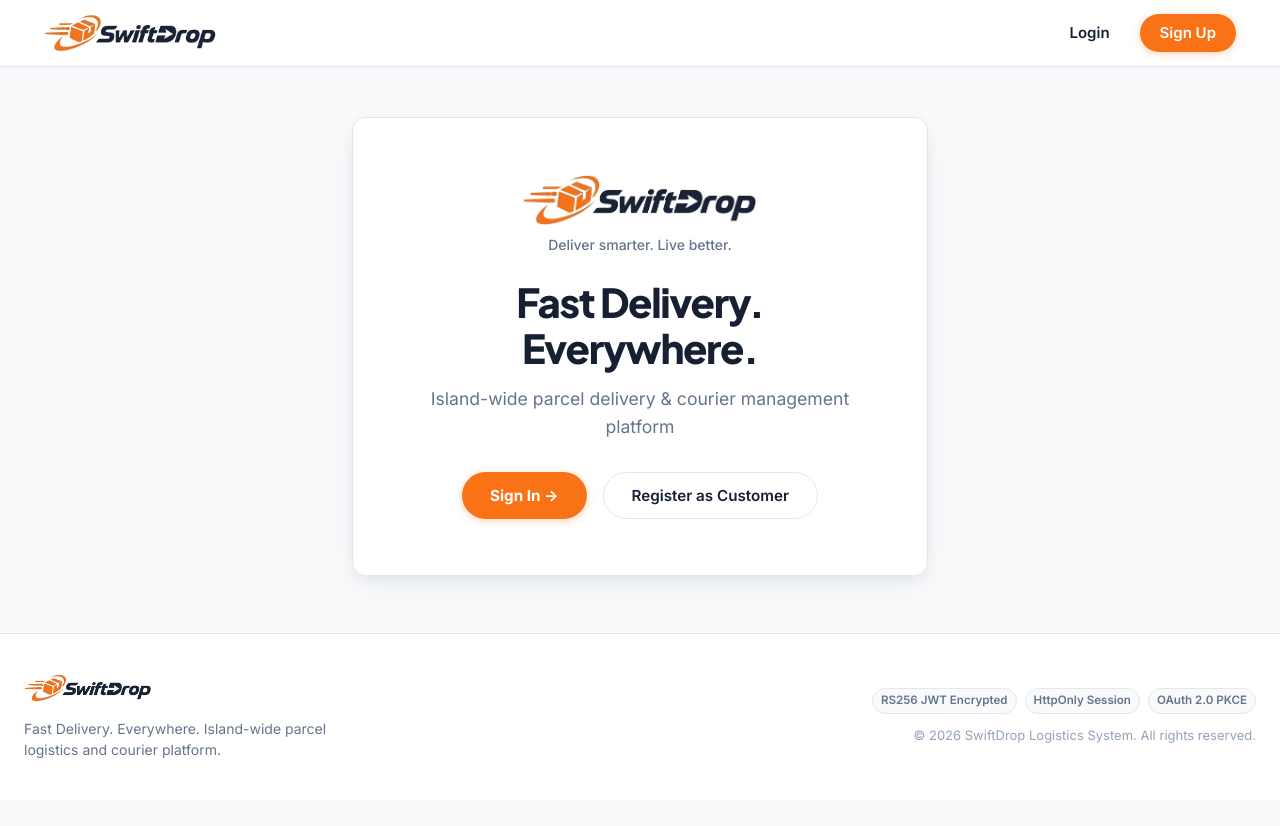
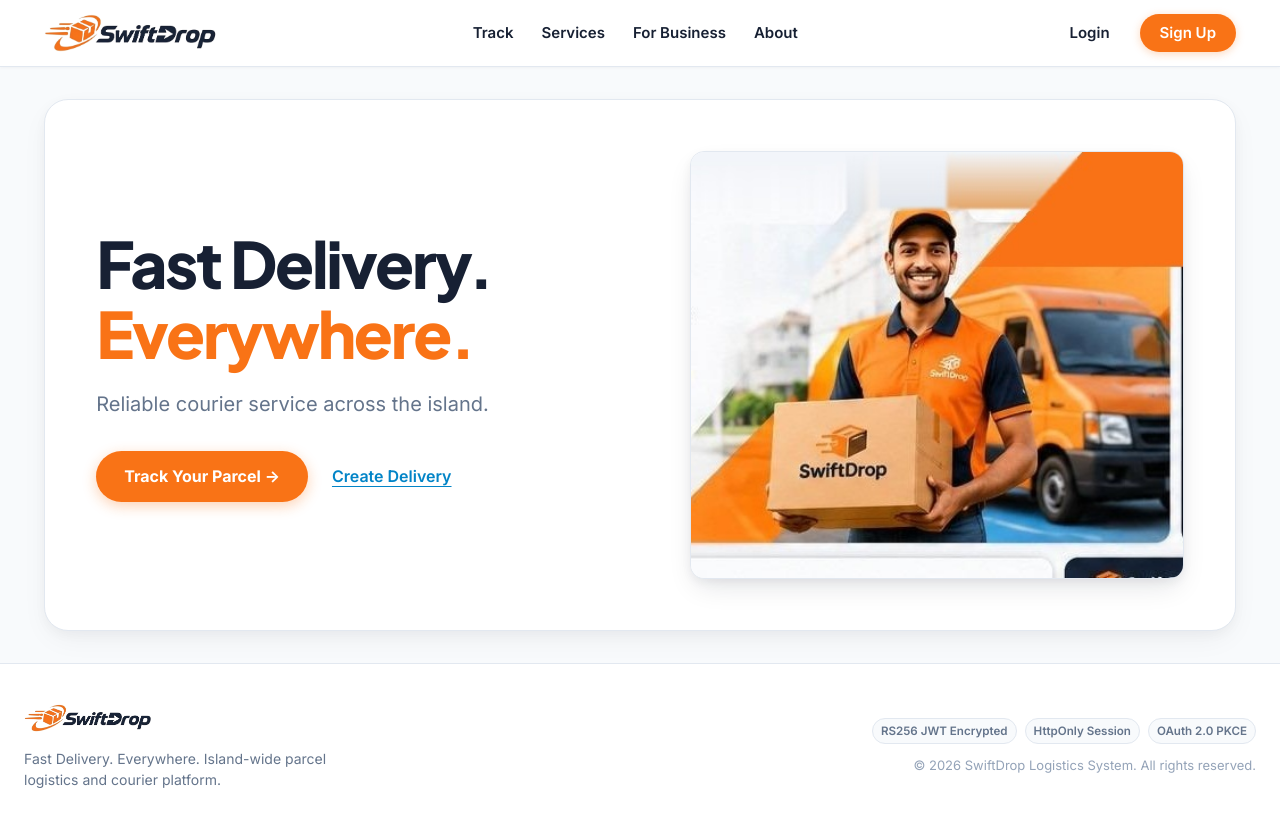
Before and after one commit to adshaya30/Swiftdrop, a React (Vite) app in the folder frontend/: page / in a window 1280 px wide. Shown: the top 826 px of the page. Before the commit the page ends 800 px from the top, so only its background shows below. Built offline with nearby package versions, Linux system fonts and the light colour scheme; no server answers.

Commit message:
feat(frontend): redesign homepage hero section

```diff
--- a/frontend/src/App.css
+++ b/frontend/src/App.css
@@ -1,87 +1,206 @@
-/* App.css – SwiftDrop Shared Foundation Styling */
+/* App.css – SwiftDrop Homepage Hero Section */
 
-.home-page {
-  display: flex;
-  align-items: center;
-  justify-content: center;
-  min-height: 70vh;
-  padding: 2.5rem 1.5rem;
+.home-hero-container {
+  max-width: 1240px;
+  margin: 2rem auto;
+  padding: 0 1.5rem;
+  width: 100%;
 }
 
-.welcome-card {
-  width: min(100%, 36rem);
-  padding: clamp(2rem, 6vw, 3.5rem);
-  text-align: center;
+.home-hero-card {
   background: #FFFFFF;
   border: 1px solid var(--sd-border, #E2E8F0);
-  border-radius: var(--sd-radius-card, 14px);
-  box-shadow: 0 10px 30px -5px rgba(15, 23, 42, 0.08), 0 4px 12px rgba(15, 23, 42, 0.04);
+  border-radius: clamp(16px, 3vw, 24px);
+  padding: clamp(2rem, 4vw, 3.5rem);
+  box-shadow: 0 10px 30px -5px rgba(15, 23, 42, 0.06), 0 4px 12px rgba(15, 23, 42, 0.03);
+  display: grid;
+  grid-template-columns: 1.1fr 1fr;
+  align-items: center;
+  gap: clamp(2rem, 4vw, 3.5rem);
+  position: relative;
+  overflow: hidden;
 }
 
-.welcome-logo-wrap {
+/* Left Content Area */
+.hero-content {
   display: flex;
   flex-direction: column;
-  align-items: center;
-  margin-bottom: 1.5rem;
+  align-items: flex-start;
+  z-index: 2;
 }
 
-.welcome-tagline {
-  margin: 0.5rem 0 0;
-  font-size: 0.875rem;
-  font-weight: 500;
-  color: var(--sd-text-secondary, #64748B);
-}
-
-.welcome-card h1 {
+.hero-title {
   margin: 0;
-  color: var(--sd-navy, #172033);
   font-family: var(--sd-font-heading);
-  font-size: clamp(1.85rem, 5vw, 2.5rem);
+  font-size: clamp(2.5rem, 5vw, 4rem);
   font-weight: 800;
-  line-height: 1.15;
+  line-height: 1.1;
   letter-spacing: -0.035em;
 }
 
-.welcome-subtitle {
-  margin: 0.875rem 0 0;
-  color: var(--sd-text-secondary, #64748B);
-  font-size: clamp(0.95rem, 2.5vw, 1.1rem);
-  line-height: 1.55;
+.hero-title-navy {
+  display: block;
+  color: var(--sd-navy, #172033);
 }
 
-.welcome-auth-actions {
+.hero-title-orange {
+  display: block;
+  color: var(--sd-orange, #F97316);
+}
+
+.hero-subtitle {
+  margin: 1.25rem 0 2rem;
+  color: var(--sd-text-secondary, #64748B);
+  font-size: clamp(1.05rem, 2vw, 1.25rem);
+  line-height: 1.5;
+  max-width: 480px;
+}
+
+.hero-actions {
+  display: flex;
+  align-items: center;
+  gap: 1.5rem;
+  flex-wrap: wrap;
+}
+
+.hero-btn-track {
+  display: inline-flex;
+  align-items: center;
+  gap: 0.5rem;
+  background-color: var(--sd-orange, #F97316);
+  color: #FFFFFF;
+  font-size: 1rem;
+  font-weight: 700;
+  text-decoration: none;
+  padding: 0.85rem 1.75rem;
+  border-radius: var(--sd-radius-pill, 9999px);
+  box-shadow: 0 4px 14px rgba(249, 115, 22, 0.32);
+  transition: var(--sd-transition-base);
+}
+
+.hero-btn-track:hover {
+  background-color: var(--sd-orange-hover, #EA580C);
+  box-shadow: 0 6px 18px rgba(249, 115, 22, 0.42);
+  transform: translateY(-1px);
+}
+
+.hero-btn-create {
+  display: inline-flex;
+  align-items: center;
+  color: #0284C7;
+  font-size: 1rem;
+  font-weight: 600;
+  text-decoration: underline;
+  text-underline-offset: 4px;
+  transition: color var(--sd-transition-fast);
+}
+
+.hero-btn-create:hover {
+  color: var(--sd-navy, #172033);
+}
+
+.hero-auth-status {
   margin-top: 2rem;
   display: flex;
   flex-direction: column;
-  align-items: center;
-  gap: 1.25rem;
+  gap: 0.5rem;
 }
 
-.welcome-role-badge {
-  padding: 0.5rem 1rem;
-  background: var(--sd-orange-light, #FFF7ED);
-  border: 1px solid #FED7AA;
+.hero-role-pill {
+  font-size: 0.85rem;
+  color: var(--sd-text-secondary, #64748B);
+  background: var(--sd-page-bg, #F8FAFC);
+  border: 1px solid var(--sd-border, #E2E8F0);
+  padding: 0.35rem 0.75rem;
   border-radius: var(--sd-radius-pill, 9999px);
-  color: var(--sd-orange-hover, #EA580C);
-  font-size: 0.875rem;
+  width: fit-content;
 }
 
-.welcome-portal-btn {
-  padding: 0.75rem 2rem;
-  font-size: 1rem;
-  border-radius: var(--sd-radius-pill, 9999px);
+.hero-auth-link {
+  font-size: 0.875rem;
+  font-weight: 600;
+  color: var(--sd-orange, #F97316);
+  text-decoration: none;
 }
 
-.welcome-guest-actions {
-  margin-top: 2rem;
-  display: flex;
-  flex-wrap: wrap;
-  gap: 1rem;
-  justify-content: center;
+.hero-auth-link:hover {
+  text-decoration: underline;
 }
 
-.welcome-guest-actions .sd-btn {
-  padding: 0.75rem 1.75rem;
-  font-size: 0.95rem;
-  border-radius: var(--sd-radius-pill, 9999px);
+/* Right Visual Area */
+.hero-visual {
+  display: flex;
+  justify-content: center;
+  align-items: center;
+  width: 100%;
 }
+
+.hero-visual-frame {
+  width: 100%;
+  max-width: 500px;
+  border-radius: var(--sd-radius-card, 16px);
+  overflow: hidden;
+  box-shadow: 0 12px 28px -6px rgba(15, 23, 42, 0.12), 0 4px 10px rgba(15, 23, 42, 0.05);
+  border: 1px solid var(--sd-border, #E2E8F0);
+  background: #FFFFFF;
+}
+
+.hero-courier-img {
+  width: 100%;
+  height: auto;
+  display: block;
+  object-fit: cover;
+}
+
+/* Responsive Scaling */
+@media (max-width: 992px) {
+  .home-hero-card {
+    grid-template-columns: 1fr;
+    text-align: center;
+    padding: 2.5rem 1.75rem;
+  }
+
+  .hero-content {
+    align-items: center;
+  }
+
+  .hero-subtitle {
+    max-width: 100%;
+  }
+
+  .hero-actions {
+    justify-content: center;
+  }
+
+  .hero-visual-frame {
+    max-width: 440px;
+    margin: 0 auto;
+  }
+}
+
+@media (max-width: 640px) {
+  .home-hero-container {
+    margin: 1rem auto;
+    padding: 0 1rem;
+  }
+
+  .home-hero-card {
+    padding: 1.75rem 1.25rem;
+    border-radius: 16px;
+  }
+
+  .hero-title {
+    font-size: 2.25rem;
+  }
+
+  .hero-actions {
+    flex-direction: column;
+    width: 100%;
+    gap: 1rem;
+  }
+
+  .hero-btn-track {
+    width: 100%;
+    justify-content: center;
+  }
+}
--- a/frontend/src/App.tsx
+++ b/frontend/src/App.tsx
@@ -12,13 +12,13 @@ import ProtectedRoute from './components/ProtectedRoute';
 import PublicOnlyRoute from './components/PublicOnlyRoute';
 import LoadingSpinner from './components/LoadingSpinner';
 import EmptyState from './components/EmptyState';
-import SwiftDropLogo from './components/SwiftDropLogo';
 import { getRoleHomePath, ROLE_LABELS, type UserRole } from './utils/roleUtils';
+import heroCourierImg from './assets/hero-courier.jpg';
 import './App.css';
 
 /**
- * Public Landing / Welcome View — Shared frontend foundation
- * Redesigned with SwiftDrop brand identity, official transparent logo, and tokens.
+ * Public Landing / Hero View — SwiftDrop Island-wide logistics platform
+ * Redesigned to match the authoritative visual reference and design system.
  */
 function HomePage() {
   const { user, isAuthenticated, isInitializing } = useAuth();
@@ -32,40 +32,57 @@ function HomePage() {
 
   return (
     <PublicLayout>
-      <div className="home-page">
-        <section className="welcome-card" aria-labelledby="welcome-title">
-          <div className="welcome-logo-wrap">
-            <SwiftDropLogo variant="dark" size="lg" />
-            <p className="welcome-tagline">Deliver smarter. Live better.</p>
+      <div className="home-hero-container">
+        <section className="home-hero-card" aria-labelledby="hero-title">
+          {/* Left Content Area */}
+          <div className="hero-content">
+            <h1 id="hero-title" className="hero-title">
+              <span className="hero-title-navy">Fast Delivery.</span>
+              <span className="hero-title-orange">Everywhere.</span>
+            </h1>
+
+            <p className="hero-subtitle">
+              Reliable courier service across the island.
+            </p>
+
+            <div className="hero-actions">
+              <Link
+                to={isAuthenticated ? roleHome : '/login'}
+                className="hero-btn-track"
+              >
+                Track Your Parcel &rarr;
+              </Link>
+              <Link
+                to={isAuthenticated ? roleHome : '/register'}
+                className="hero-btn-create"
+              >
+                Create Delivery
+              </Link>
+            </div>
+
+            {isAuthenticated && (
+              <div className="hero-auth-status">
+                <span className="hero-role-pill">
+                  Active Session: <strong>{roleLabel}</strong> ({user?.fullName})
+                </span>
+                <Link to={roleHome} className="hero-auth-link">
+                  Go to {roleLabel} Portal &rarr;
+                </Link>
+              </div>
+            )}
           </div>
 
-          <h1 id="welcome-title">
-            {isAuthenticated ? `Welcome back, ${user?.fullName}!` : 'Fast Delivery. Everywhere.'}
-          </h1>
-          <p className="welcome-subtitle">
-            Island-wide parcel delivery &amp; courier management platform
-          </p>
-
-          {isAuthenticated ? (
-            <div className="welcome-auth-actions">
-              <div className="welcome-role-badge">
-                Active Role: <strong>{roleLabel}</strong> &bull; User ID: <code>{user?.id}</code>
-              </div>
-
-              <Link to={roleHome} className="sd-btn sd-btn-primary welcome-portal-btn">
-                Go to {roleLabel} Portal &rarr;
-              </Link>
+          {/* Right Visual Area */}
+          <div className="hero-visual">
+            <div className="hero-visual-frame">
+              <img
+                src={heroCourierImg}
+                alt="SwiftDrop courier delivering parcel"
+                className="hero-courier-img"
+                loading="eager"
+              />
             </div>
-          ) : (
-            <div className="welcome-guest-actions">
-              <Link to="/login" className="sd-btn sd-btn-primary">
-                Sign In &rarr;
-              </Link>
-              <Link to="/register" className="sd-btn sd-btn-secondary">
-                Register as Customer
-              </Link>
-            </div>
-          )}
+          </div>
         </section>
       </div>
     </PublicLayout>
--- a/frontend/src/layouts/PublicLayout.css
+++ b/frontend/src/layouts/PublicLayout.css
@@ -50,6 +50,31 @@
 .pub-brand {
   display: flex;
   align-items: center;
+}
+
+/* Center Navigation Links */
+.pub-nav-links {
+  display: flex;
+  align-items: center;
+  gap: 1.75rem;
+}
+
+.pub-nav-link {
+  font-size: 0.9375rem;
+  font-weight: 600;
+  color: var(--sd-navy, #172033);
+  text-decoration: none;
+  transition: color var(--sd-transition-fast);
+}
+
+.pub-nav-link:hover {
+  color: var(--sd-orange, #F97316);
+}
+
+@media (max-width: 860px) {
+  .pub-nav-links {
+    display: none;
+  }
 }
 
 .pub-auth-actions {
--- a/frontend/src/layouts/PublicLayout.tsx
+++ b/frontend/src/layouts/PublicLayout.tsx
@@ -30,6 +30,22 @@ export default function PublicLayout({ children }: Props) {
           <div className="pub-brand">
             <SwiftDropLogo variant="dark" size="md" asLink to="/" />
           </div>
+
+          {/* Center Navigation Links */}
+          <nav className="pub-nav-links" aria-label="Main navigation">
+            <a href="#track" className="pub-nav-link">
+              Track
+            </a>
+            <a href="#services" className="pub-nav-link">
+              Services
+            </a>
+            <a href="#for-business" className="pub-nav-link">
+              For Business
+            </a>
+            <a href="#about" className="pub-nav-link">
+              About
+            </a>
+          </nav>
 
           <div className="pub-auth-actions">
             {isAuthenticated ? (
```
Also changed, not shown: frontend/public/hero-courier.jpg (added), frontend/src/assets/hero-courier.jpg (added).
